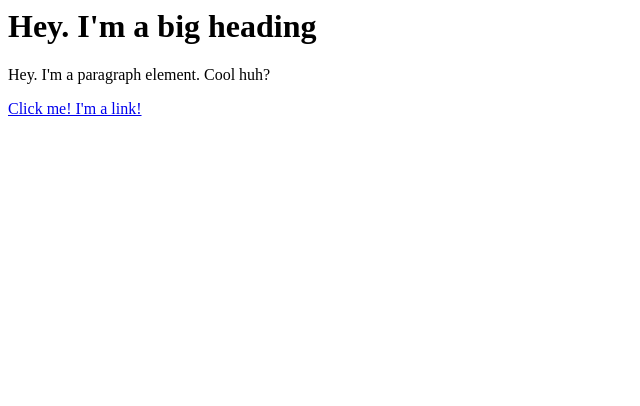
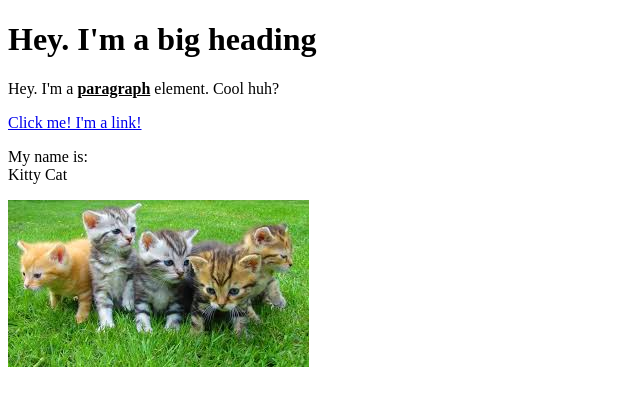
Before and after one commit to aerospace-programmer/cartoon-hero, a plain HTML site: page test.html in a window 1280 px wide. Shown: the whole page, without its empty margins (0-640 px from the left). Drawn offline with Linux system fonts and the light colour scheme.

Commit message:
Added image "cat" and some changes in test

```diff
--- a/test.html
+++ b/test.html
@@ -1,3 +1,16 @@
-<h1 title="I'm the tittle.">Hey. I'm a big heading</h1>
-<p>Hey. I'm a paragraph element. Cool huh?</p>
-<a href="https://google.com" target="_blank" title="Let's go to Google">Click me! I'm a link!</a>
+<!DOCTYPE html>
+<html>
+	<head>
+		<title>Test page</title>
+	</head>
+	<body>
+		<h1 title="I'm the tittle.">Hey. I'm a big heading</h1>
+		<p>Hey. I'm a <b><u>paragraph</u></b> element. Cool huh?</p>
+		<a href="https://google.com" target="_blank" title="Let's go to Google">Click me! I'm a link!</a>
+		<p>
+			My name is:<br>
+			Kitty Cat
+		</p>
+		<img src="img/cat.jpeg">
+	</body>
+</html>
```
Also changed, not shown: img/cat.jpeg (added).
